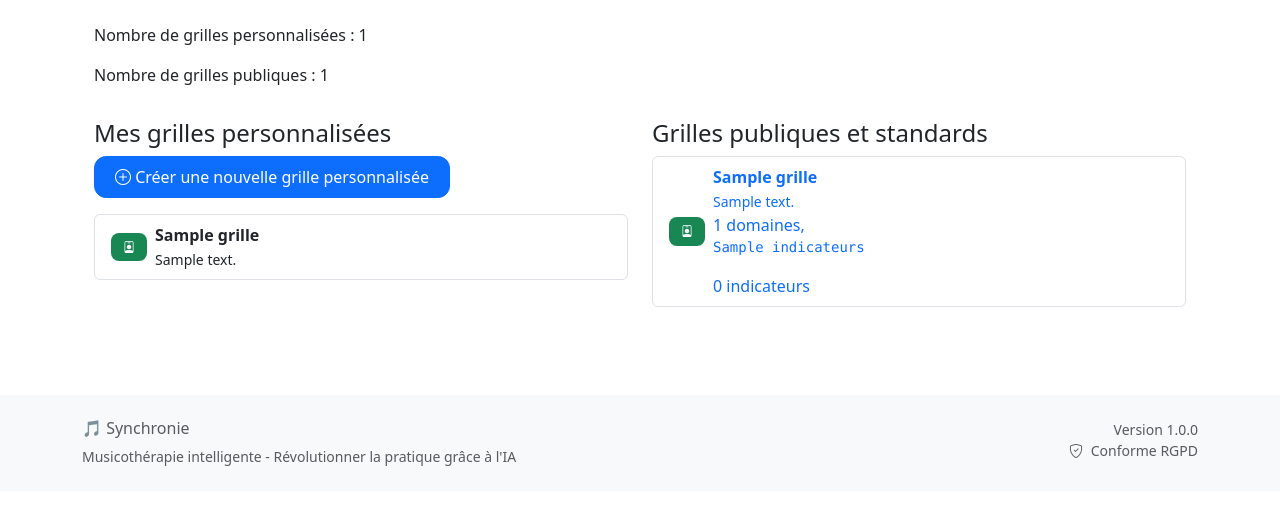
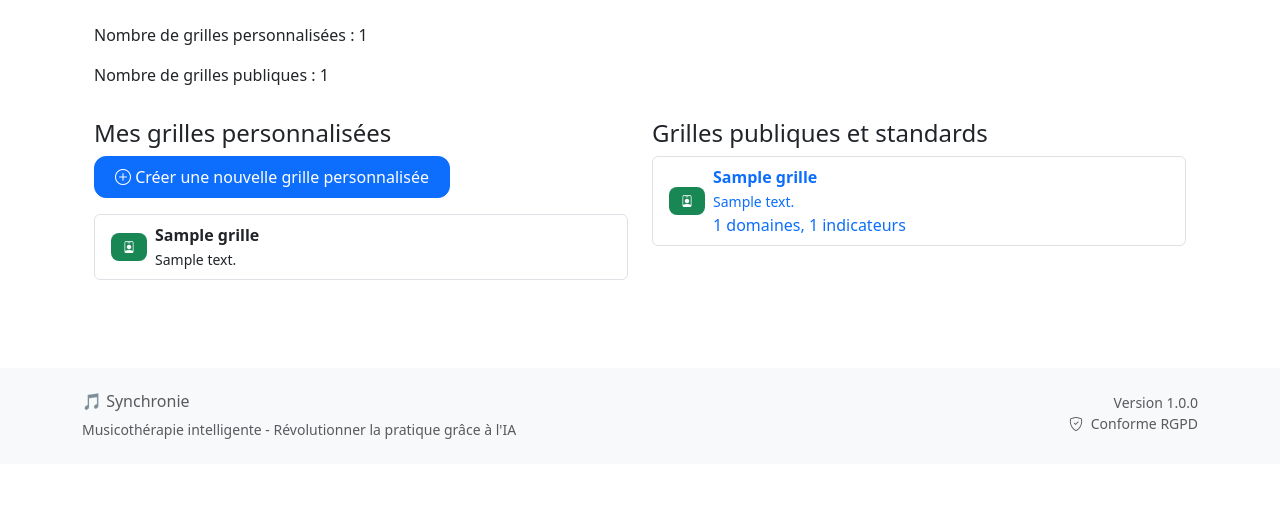
Before and after one commit to Julien-musico/Synchronie, a Flask app: template app/templates/cotation/grilles.html in a window 1280 px wide. Shown: the part 157-662 px from the top of the page. Run offline with Flask 3, Linux system fonts and the light colour scheme; the template is opened without the code that fills it: most values are stand-ins (such as "Sample title", 1, 10 or a date in 2020).

Commit message:
Fix: comptage indicateurs fiable avec sum, suppression debug

```diff
--- a/app/templates/cotation/grilles.html
+++ b/app/templates/cotation/grilles.html
@@ -55,11 +55,7 @@
 									<span class="badge-soft">
 										{{ grille.domaines|length }} domaines,
 										{% set total_indicateurs = 0 %}
-										{% for d in grille.domaines %}
-											{% set total_indicateurs = total_indicateurs + (d.indicateurs|length) %}
-											<pre>{{ d.indicateurs }}</pre>
-										{% endfor %}
-										{{ total_indicateurs }} indicateurs
+										{{ grille.domaines | map(attribute='indicateurs') | map('length') | sum }} indicateurs
 									</span>
 								</div>
 							</a>
```
